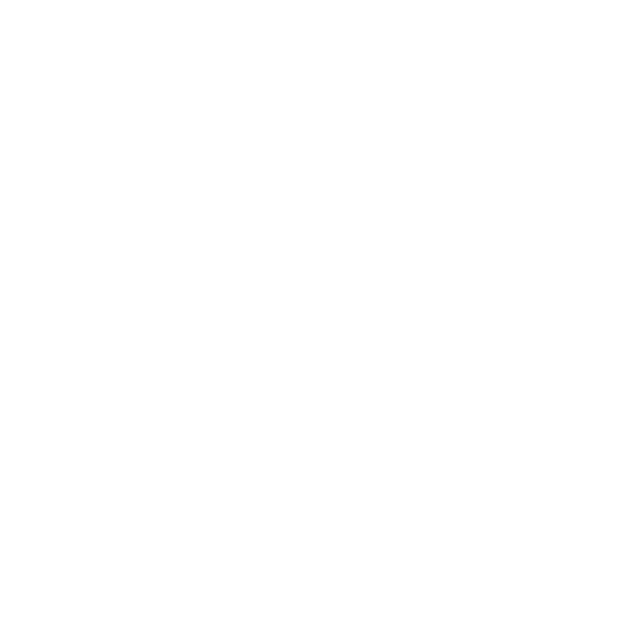
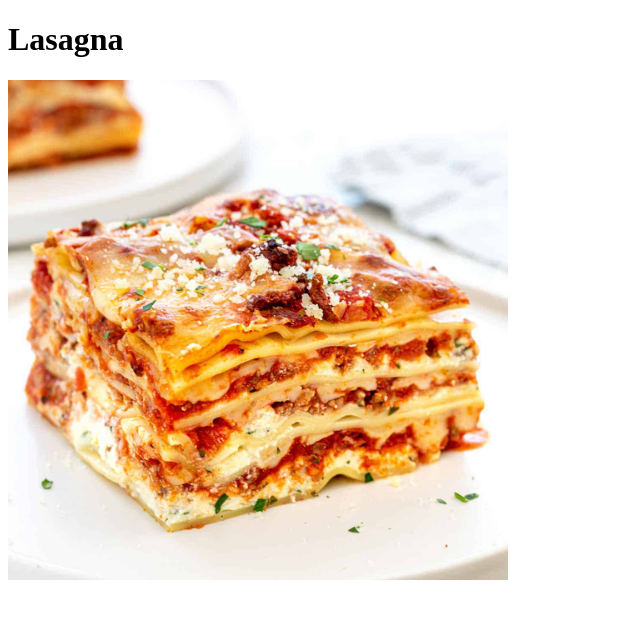
Before and after one commit to AlexAFranklin/odin-recipes, a plain HTML site: page recipes/lasagna.html in a window 1280 px wide. Shown: the whole page, without its empty margins (0-640 px from the left). Drawn offline with Linux system fonts and the light colour scheme.

Commit message:
Add img/lasagna.jpeg Add image of lasagna to recipes/lasagna.html

```diff
--- a/recipes/lasagna.html
+++ b/recipes/lasagna.html
@@ -4,4 +4,9 @@
         <meta charset="utf-8">
         <title>Odin Recipes|Lasagna</title>
     </head>
+    <Body>
+        <h1>Lasagna</h1>
+        <img src="../img/lasagna.jpeg" width="500" alt="Close up of slice of lasagna on a white plate">
+
+    </Body>
 </html>
```
Also changed, not shown: img/lasagna.jpeg (added).
